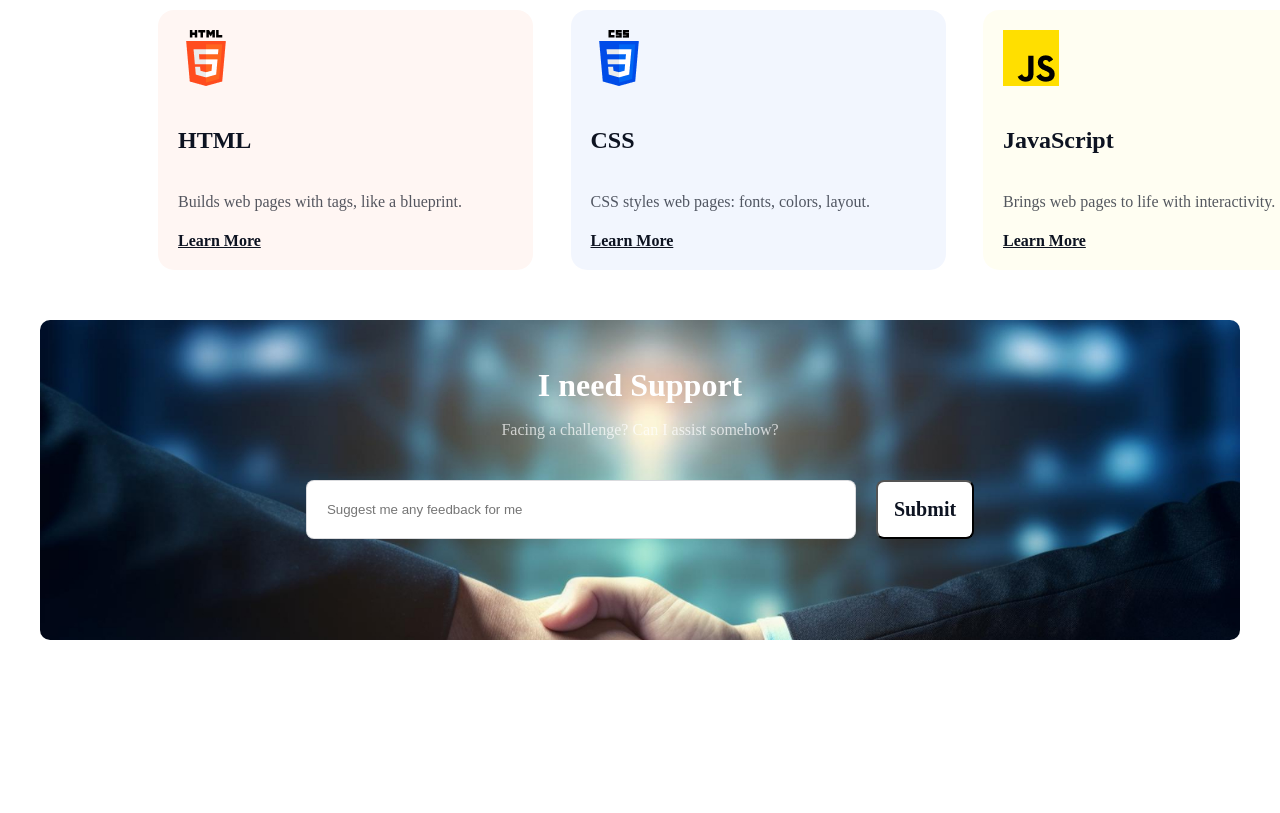
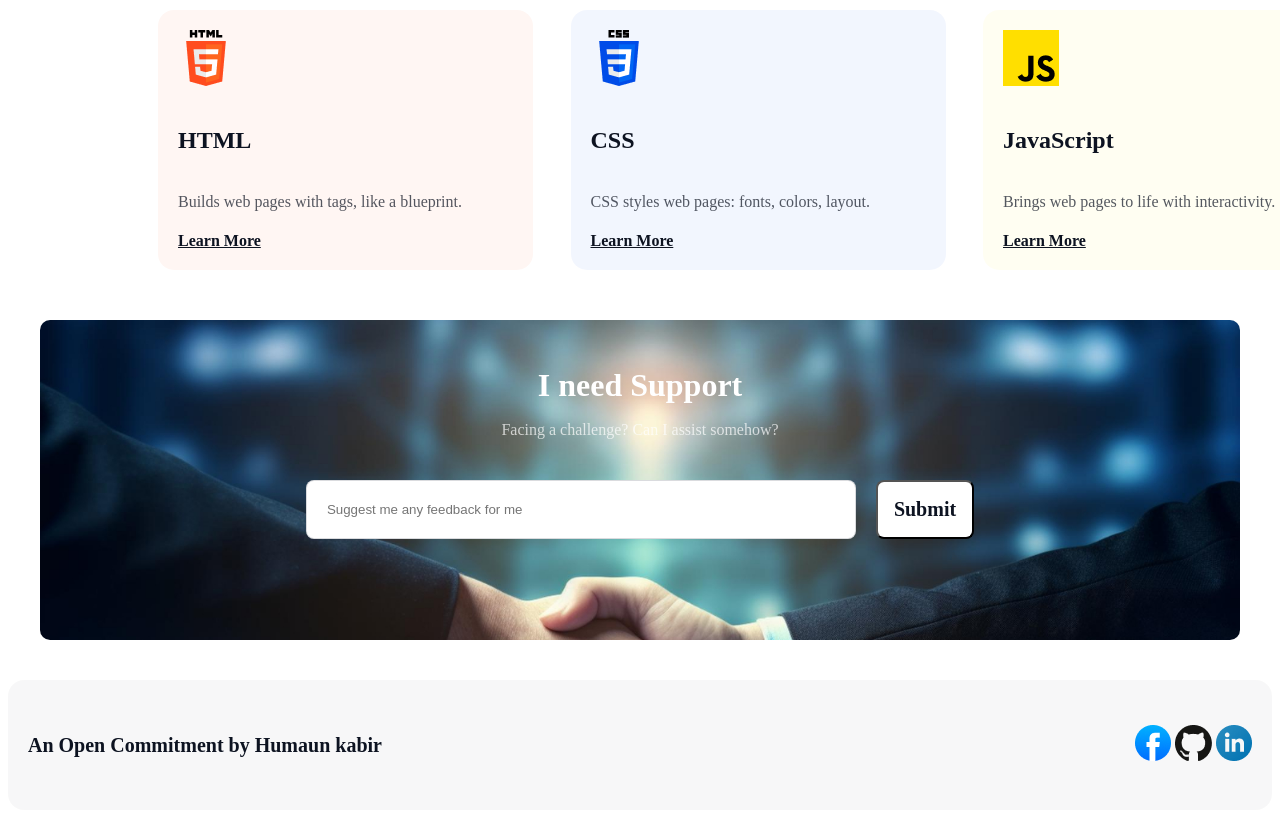
Before and after one commit to Humaun-hk/First-assignment, a plain HTML site: page index.html in a window 1280 px wide. Shown: the part 3289-4102 px from the top of the page. Before the commit the page ends 3937 px from the top, so only its background shows below. Drawn offline with Linux system fonts and the light colour scheme; a web font is replaced by a local one.

Commit message:
last section

```diff
--- a/Style/style.css
+++ b/Style/style.css
@@ -333,7 +333,24 @@
   font-weight: 600;
   margin: 10px;
 }
-.input{
+.input {
   display: flex;
   justify-content: center;
 }
+.last{
+  border-radius: 16px;
+  background: rgba(13, 19, 33, 0.03);
+  margin-top: 40px;
+}
+.f-text h5{
+  color: rgb(13, 19, 33);
+  font-family: Azeret Mono;
+  font-size: 20px;
+  font-weight: 600;
+}
+.lst-text{
+  display: flex;
+  align-items: center;
+  justify-content: space-between;
+  padding: 20px;
+}
--- a/index.html
+++ b/index.html
@@ -168,6 +168,17 @@
         <button>Submit</button>
       </div>
     </section>
-
+    <footer class="last">
+      <div class="lst-text">
+        <div class="f-text">
+          <h5>An Open Commitment by Humaun kabir</h5>
+        </div>
+        <div class="lst-image">
+          <img src="./assets/facebook.png" alt="" />
+          <img src="./assets/github.png" alt="" />
+          <img src="./assets/linkedin-icon 1.png" alt="" />
+        </div>
+      </div>
+    </footer>
   </body>
 </html>
```
